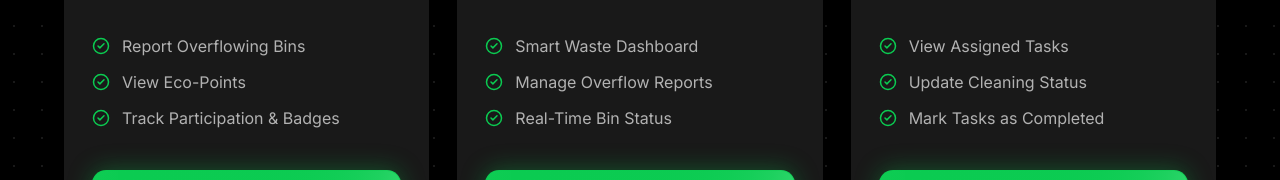
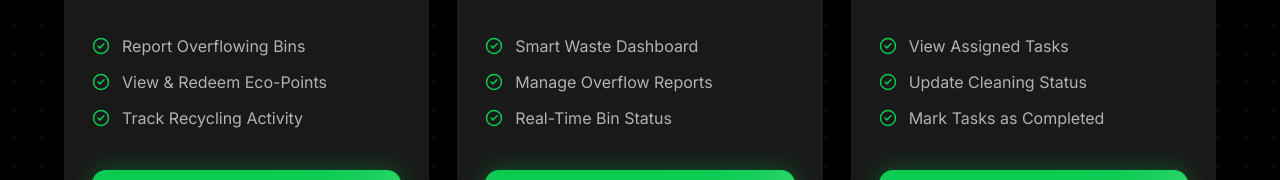
Before and after one commit to sevenpluseight/apu_gci_apsmartwaste, a Next.js app: page / in a window 1280 px wide. Shown: the part 2732-2912 px from the top of the page. Built offline with nearby package versions, Linux system fonts and the light colour scheme.

Commit message:
refactor: update student role features for clarity and consistency

```diff
--- a/src/components/landing/RoleSelection.tsx
+++ b/src/components/landing/RoleSelection.tsx
@@ -11,8 +11,8 @@ const roles = [
       "Report waste issues and participate in sustainable recycling initiatives across the campus.",
     features: [
       "Report Overflowing Bins",
-      "View Eco-Points",
-      "Track Participation & Badges",
+      "View & Redeem Eco-Points",
+      "Track Recycling Activity",
     ],
     button: "Explore Student",
   },
```
